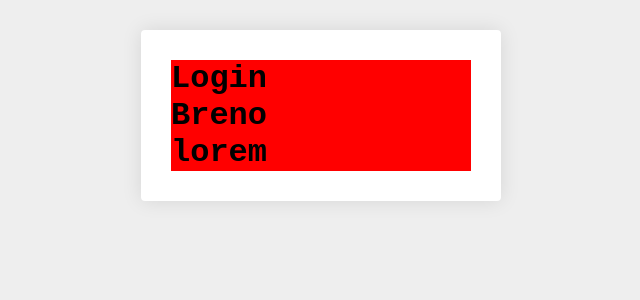
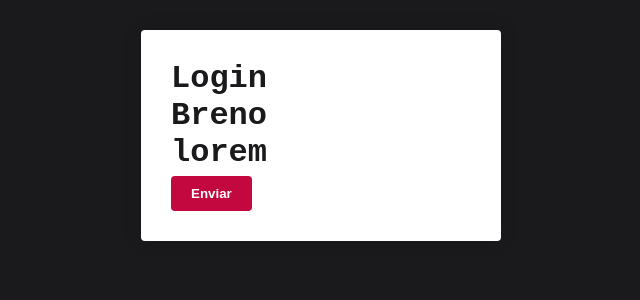
Before and after one commit to BrenoRev/Front-End-Alunos-React, a React (Create React App) app: page / in a window 1280 px wide. Shown: the top 300 px of the page, without its empty margins (319-959 px from the left). Built offline with nearby package versions, Linux system fonts and the light colour scheme.

Commit message:
Criando styles da aplicação

```diff
--- a/src/Login/index.js
+++ b/src/Login/index.js
@@ -8,6 +8,7 @@ export default function Login() {
             <Title>Login
                 <p>Breno</p>
                 <p>lorem</p>
+                <button>Enviar</button>
             </Title>
         </Container>
     )
--- a/src/Login/styled.js
+++ b/src/Login/styled.js
@@ -1,5 +1,5 @@
 import styled from 'styled-components';
 
 export const Title = styled.h1`
-    background: red;
+
 `
--- /dev/null
+++ b/src/config/colors.js
@@ -0,0 +1,6 @@
+export const primaryColor = "#C3073F";
+export const primaryDarkColor = "#1A1A1D";
+export const successColor = '#0197F6';
+export const infoColor = "#0197F6";
+export const errorColor = "#F2AF29";
+export const warningColor = "#F2AF29";
--- a/src/styles/GlobalStyles.js
+++ b/src/styles/GlobalStyles.js
@@ -1,4 +1,5 @@
 import styled, { createGlobalStyle } from "styled-components";
+import {primaryColor, primaryDarkColor} from "../config/colors";
 
 export default createGlobalStyle`
   * {
@@ -10,7 +11,8 @@ export default createGlobalStyle`
 
     body {
         font-family: 'Courier New', Courier, monospace;
-        background-color: #eee;
+        background-color: ${primaryDarkColor};
+        color: ${primaryDarkColor}
     }
 
     html, body, #root {
@@ -19,10 +21,17 @@ export default createGlobalStyle`
 
     button {
         cursor: pointer;
+        background-color: ${primaryColor};
+        border: none;
+        color: #fff;
+        padding: 10px 20px;
+        border-radius: 4px;
+        font-weight: 700;
     }
 
     a {
         text-decoration: none;
+        color: ${primaryColor};
     }
 
     ul {
```
